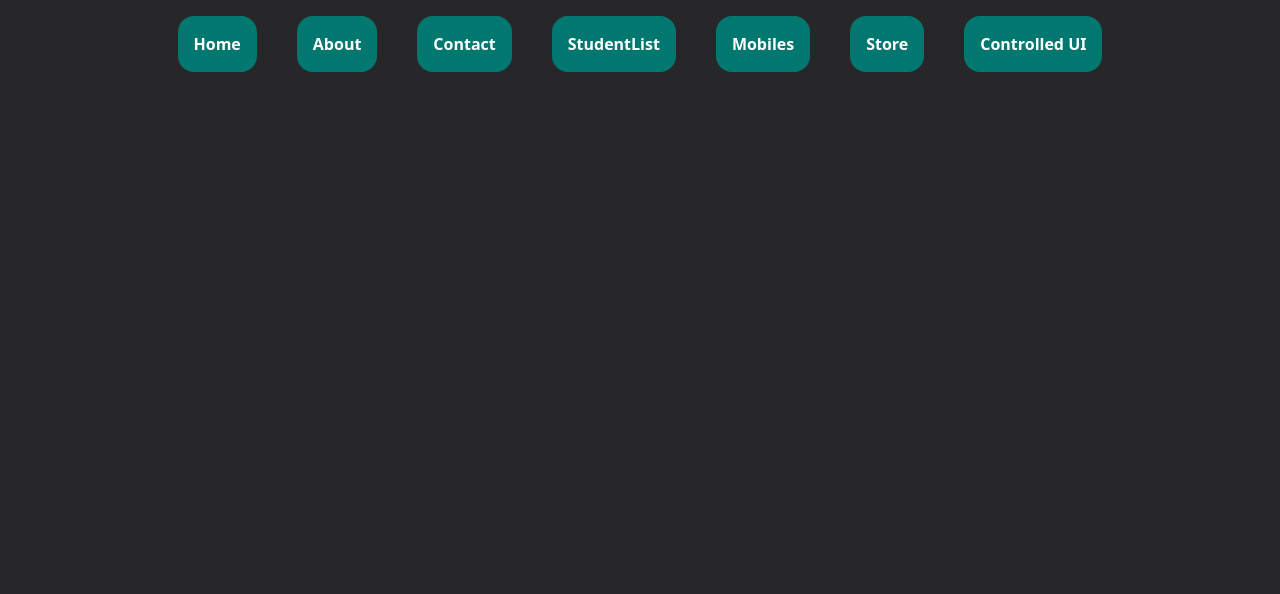
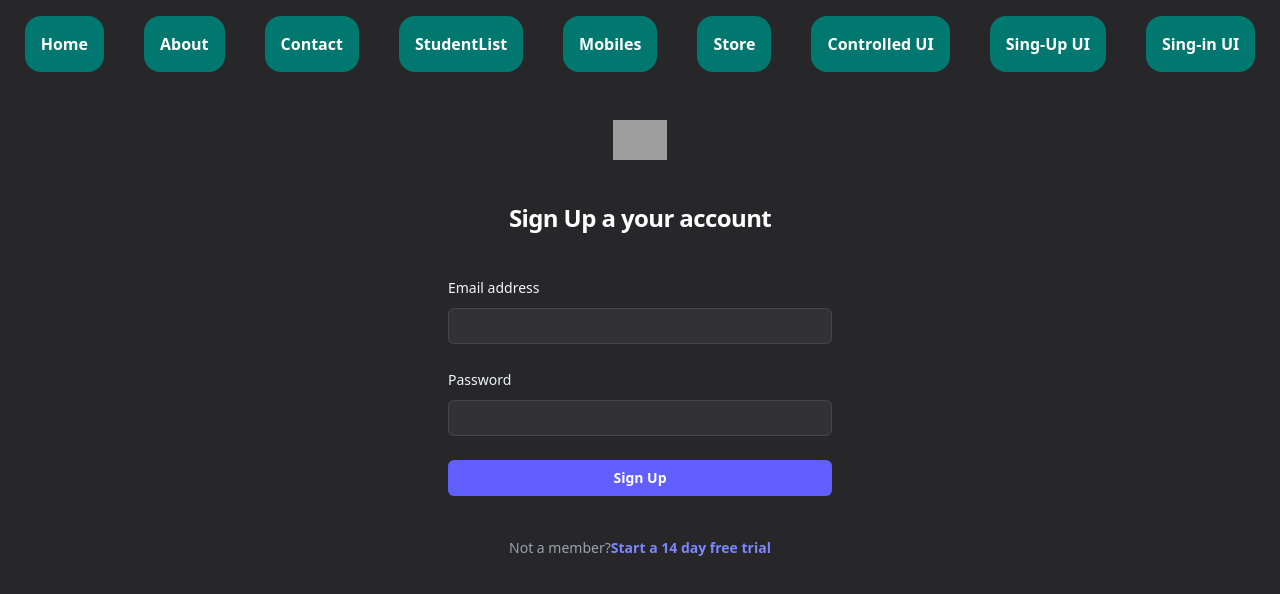
Before and after one commit to abhishekkrmahto/Single-Page-Application, a React (Vite) app: page /signUp in a window 1280 px wide. Shown: the top 594 px of the page. Built offline with nearby package versions, Linux system fonts and the light colour scheme; grey boxes are pictures that could not be loaded.

Commit message:
learned signup and signin using localS

```diff
--- a/package.json
+++ b/package.json
@@ -11,12 +11,17 @@
     "deploy": "gh-pages -d build"
   },
   "dependencies": {
+    "@emotion/react": "^11.14.0",
+    "@emotion/styled": "^11.14.1",
+    "@mui/material": "^7.3.8",
+    "@mui/styled-engine-sc": "^7.3.8",
     "@tailwindcss/vite": "^4.1.18",
     "axios": "^1.13.2",
     "axois": "^0.0.1-security",
     "react": "^19.2.0",
     "react-dom": "^19.2.0",
     "react-router-dom": "^7.11.0",
+    "styled-components": "^6.3.11",
     "tailwindcss": "^4.1.18"
   },
   "devDependencies": {
--- a/src/App.jsx
+++ b/src/App.jsx
@@ -6,6 +6,8 @@ import Mobiles from "./components/mobiles/Mobiles";
 import StudentList from "./components/studentList/StudentList";
 import StoreApp from "./components/StoreProject/StoreApp";
 import ControlledUI from "./components/ControlledUI/ControlledUI";
+import SignUp from "./components/SignUpAndLocalStorage/SignUp";
+import SignIn from "./components/SignUpAndLocalStorage/SignIn";
 
 const App = () => {
   return (
@@ -20,6 +22,8 @@ const App = () => {
         <Link className="p-4 bg-teal-700 rounded-2xl mt-4 cursor-pointer font-bold" to="/mobiles">Mobiles</Link>
         <a className="p-4 bg-teal-700 rounded-2xl mt-4 cursor-pointer font-bold" href="/storeProject">Store</a>
         <Link className="p-4 bg-teal-700 rounded-2xl mt-4 cursor-pointer font-bold" to="/controlledProject">Controlled UI</Link>
+        <Link className="p-4 bg-teal-700 rounded-2xl mt-4 cursor-pointer font-bold" to="/signUp">Sing-Up UI</Link>
+        <Link className="p-4 bg-teal-700 rounded-2xl mt-4 cursor-pointer font-bold" to="/signIn">Sing-in UI</Link>
       </nav>
 
         <Routes>
@@ -30,6 +34,8 @@ const App = () => {
           <Route path="/studentList" element={<StudentList></StudentList>}></Route>
           <Route path="/storeProject" element={<StoreApp></StoreApp>}></Route>
           <Route path="/controlledProject" element={<ControlledUI></ControlledUI>}></Route>
+          <Route path="/signUp" element={<SignUp/>}></Route>
+          <Route path="/signIn" element={<SignIn/>}></Route>
         </Routes>
 
     </div>
--- a/src/components/ControlledUI/ControlledUI.jsx
+++ b/src/components/ControlledUI/ControlledUI.jsx
@@ -1,4 +1,4 @@
-import React, { useState } from 'react'
+import { useState } from "react";
 
 const ControlledUI = () => {
     const [name, setName] = useState(null);
@@ -20,9 +20,9 @@ const ControlledUI = () => {
             <input value={name} onChange={(e=>{setName(e.target.value)})} className='border-2 outline-0 p-2 ml-2 rounded-2xl font-black text-center' type="text" placeholder='Enter Name' />
             <input value={id} onChange={(e)=>{setId(e.target.value)}} className='border-2 outline-0 p-2 ml-2 rounded-2xl font-black text-center' type="text" placeholder='Enter Id' />
         </div>
-        <biv className="btn mt-7">
-            <button onClick={(e)=>{showData(e)}} className='p-3 rounded-2xl bg-teal-800'>Click</button>
-        </biv>
+        <div className="btn mt-7">
+            <button onClick={(e)=>{showData(e)}} className='p-3 rounded-2xl bg-teal-800'>{showAndHide ==="none"?"hide":"show"}</button>
+        </div>
       </form>
       <div className={showAndHide}>
         <div className="flex justify-self-center mt-10 rounded-2xl border p-10 w-[500px] flex-col ">
--- /dev/null
+++ b/src/components/SignUpAndLocalStorage/SignIn.jsx
@@ -0,0 +1,108 @@
+import React, { useState } from "react";
+
+const SignIn = () => {
+  const [email, setEmail] = useState("")
+  const [password, setPassword] = useState("");
+
+
+  const handleForm = (e)=>{
+    e.preventDefault();
+
+    const storedUser = JSON.parse(localStorage.getItem("user"));
+
+    if(email === storedUser.email && password === storedUser.password){
+        alert("Login Success ✅")
+    }else{
+        alert("Wrong creds ❌")
+    }
+  }
+
+
+
+  return (
+    <div>
+      <div class="flex min-h-full flex-col justify-center px-6 py-12 lg:px-8">
+        <div class="sm:mx-auto sm:w-full sm:max-w-sm">
+          <img
+            src="https://tailwindcss.com/plus-assets/img/logos/mark.svg?color=indigo&shade=500"
+            alt="Your Company"
+            class="mx-auto h-10 w-auto"
+          />
+          <h2 class="mt-10 text-center text-2xl/9 font-bold tracking-tight text-white">
+            Sign In a your account
+          </h2>
+        </div>
+
+        <div class="mt-10 sm:mx-auto sm:w-full sm:max-w-sm">
+          <form action="#" method="POST" class="space-y-6">
+            <div>
+              <label
+                for="email"
+                class="block text-sm/6 font-medium text-gray-100"
+              >
+                Email address
+              </label>
+              <div class="mt-2">
+                <input
+                  id="email"
+                  type="email"
+                  value={email}
+                  name="email"
+                  onChange={(e)=>{setEmail(e.target.value)}}
+                  required
+                  autocomplete="email"
+                  class="block w-full rounded-md bg-white/5 px-3 py-1.5 text-base text-white outline outline-1 -outline-offset-1 outline-white/10 placeholder:text-gray-500 focus:outline focus:outline-2 focus:-outline-offset-2 focus:outline-indigo-500 sm:text-sm/6"
+                />
+              </div>
+            </div>
+
+            <div>
+              <div class="flex items-center justify-between">
+                <label
+                  for="password"
+                  class="block text-sm/6 font-medium text-gray-100"
+                >
+                  Password
+                </label>
+              </div>
+              <div class="mt-2">
+                <input
+                  id="password"
+                  type="password"
+                  value={password}
+                  name="password"
+                  onChange={(e)=>{setPassword(e.target.value)}}
+                  required
+                  autocomplete="current-password"
+                  class="block w-full rounded-md bg-white/5 px-3 py-1.5 text-base text-white outline outline-1 -outline-offset-1 outline-white/10 placeholder:text-gray-500 focus:outline focus:outline-2 focus:-outline-offset-2 focus:outline-indigo-500 sm:text-sm/6"
+                />
+              </div>
+            </div>
+
+            <div>
+              <button
+                type="submit"
+                class="flex w-full justify-center rounded-md bg-indigo-500 px-3 py-1.5 text-sm/6 font-semibold text-white hover:bg-indigo-400 focus-visible:outline focus-visible:outline-2 focus-visible:outline-offset-2 focus-visible:outline-indigo-500"
+                onClick={handleForm}
+              >
+                Sign In
+              </button>
+            </div>
+          </form>
+
+          <p class="mt-10 text-center text-sm/6 text-gray-400">
+            Not a member?
+            <a
+              href="#"
+              class="font-semibold text-indigo-400 hover:text-indigo-300"
+            >
+              Start a 14 day free trial
+            </a>
+          </p>
+        </div>
+      </div>
+    </div>
+  );
+};
+
+export default SignIn;
--- /dev/null
+++ b/src/components/SignUpAndLocalStorage/SignUp.jsx
@@ -0,0 +1,110 @@
+import React, { useState } from "react";
+import { useNavigate } from "react-router-dom";
+
+const SignUp = () => {
+  const [user, setUser] = useState({});
+  const [email, setEmail] = useState("")
+  const [password, setPassword] = useState("");
+
+  const handleForm = (e)=>{
+    e.preventDefault();
+    let newUser = {
+        "email":email,
+        "password":password
+    }
+
+    localStorage.setItem("user",JSON.stringify(newUser));
+    alert("Registration done ✅")
+    setEmail("")
+    setPassword("")
+  }
+
+
+
+  return (
+    <div>
+      <div class="flex min-h-full flex-col justify-center px-6 py-12 lg:px-8">
+        <div class="sm:mx-auto sm:w-full sm:max-w-sm">
+          <img
+            src="https://tailwindcss.com/plus-assets/img/logos/mark.svg?color=indigo&shade=500"
+            alt="Your Company"
+            class="mx-auto h-10 w-auto"
+          />
+          <h2 class="mt-10 text-center text-2xl/9 font-bold tracking-tight text-white">
+            Sign Up a your account
+          </h2>
+        </div>
+
+        <div class="mt-10 sm:mx-auto sm:w-full sm:max-w-sm">
+          <form action="#" method="POST" class="space-y-6">
+            <div>
+              <label
+                for="email"
+                class="block text-sm/6 font-medium text-gray-100"
+              >
+                Email address
+              </label>
+              <div class="mt-2">
+                <input
+                  id="email"
+                  type="email"
+                //   value={email}
+                  name="email"
+                  onChange={(e)=>{setEmail(e.target.value)}}
+                  required
+                  autocomplete="email"
+                  class="block w-full rounded-md bg-white/5 px-3 py-1.5 text-base text-white outline outline-1 -outline-offset-1 outline-white/10 placeholder:text-gray-500 focus:outline focus:outline-2 focus:-outline-offset-2 focus:outline-indigo-500 sm:text-sm/6"
+                />
+              </div>
+            </div>
+
+            <div>
+              <div class="flex items-center justify-between">
+                <label
+                  for="password"
+                  class="block text-sm/6 font-medium text-gray-100"
+                >
+                  Password
+                </label>
+              </div>
+              <div class="mt-2">
+                <input
+                  id="password"
+                  type="password"
+                //   value={password}
+                  name="password"
+                  onChange={(e)=>{setPassword(e.target.value)}}
+                  required
+                  autocomplete="current-password"
+                  class="block w-full rounded-md bg-white/5 px-3 py-1.5 text-base text-white outline outline-1 -outline-offset-1 outline-white/10 placeholder:text-gray-500 focus:outline focus:outline-2 focus:-outline-offset-2 focus:outline-indigo-500 sm:text-sm/6"
+                />
+              </div>
+            </div>
+
+            <div>
+              <button
+                type="submit"
+                class="flex w-full justify-center rounded-md bg-indigo-500 px-3 py-1.5 text-sm/6 font-semibold text-white hover:bg-indigo-400 focus-visible:outline focus-visible:outline-2 focus-visible:outline-offset-2 focus-visible:outline-indigo-500"
+                onClick={handleForm}
+              >
+                Sign Up
+              </button>
+            </div>
+          </form>
+
+          <p class="mt-10 text-center text-sm/6 text-gray-400">
+            Not a member?
+            <a
+              href="#"
+              class="font-semibold text-indigo-400 hover:text-indigo-300"
+            >
+              Start a 14 day free trial
+            </a>
+          </p>
+        </div>
+      </div>
+    </div>
+  );
+};
+
+export default SignUp;
```
Also changed, not shown: 1 other file (tests, documents, lock files or other folders).
